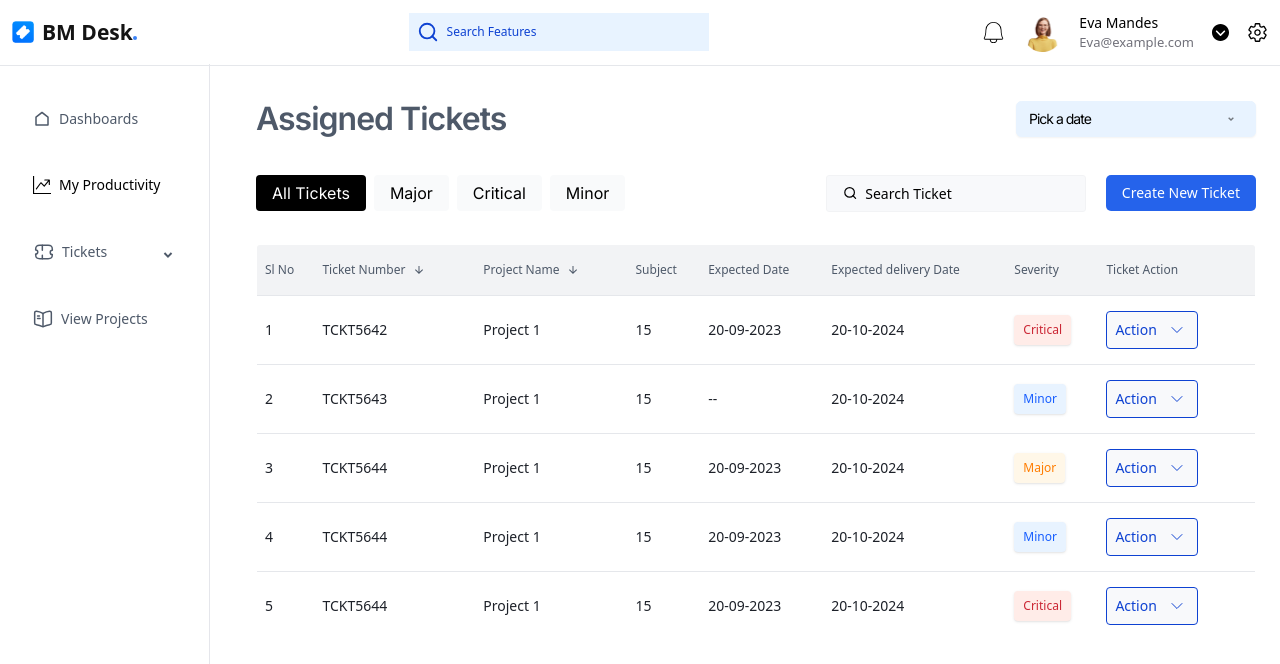
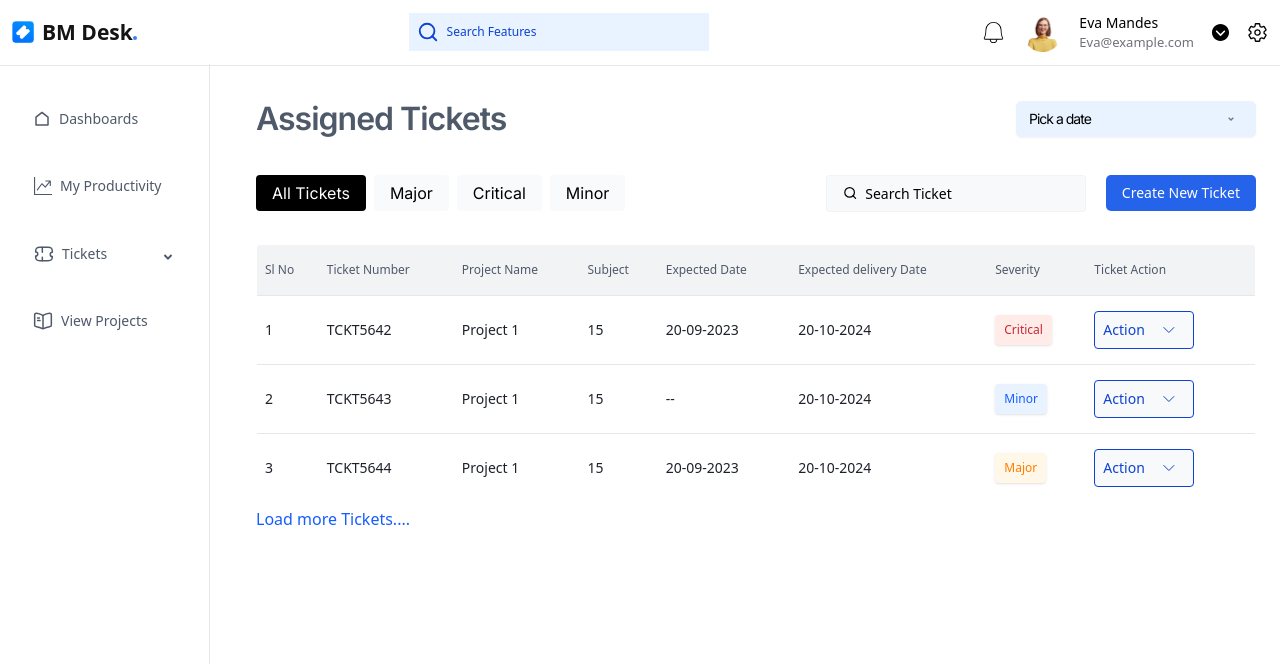
Before and after one commit to Mojithmj/BM-DESK-PROJECT, a React (Vite) app in the folder bm-desk/: page /assignedtickets in a window 1280 px wide. Shown: the top 664 px of the page. Built offline with nearby package versions, Linux system fonts and the light colour scheme.

Commit message:
sidebar changed

```diff
--- a/bm-desk/src/components/AssignedTickets.jsx
+++ b/bm-desk/src/components/AssignedTickets.jsx
@@ -10,7 +10,7 @@ import { IoMdArrowDown } from "react-icons/io";
 function AssignedTickets() {
   const [activeTab, setActiveTab] = useState("alltickets");
   const [loading, setLoading] = useState(false); // To track loading state
-  const [visibleDataCount, setVisibleDataCount] = useState(6); // Number of tickets visible initially
+
 
   // State to manage table data
   const [data, setData] = useState([
@@ -41,31 +41,34 @@ function AssignedTickets() {
       expecteddeliverydate: "20-10-2024",
       severity: "Major",
     },
+  ]);
+
+  const loadMoreData = () => {
+    setLoading(true); // Start loading
+
+    // Simulate fetching more data (e.g., from an API)
+    setTimeout(() => {
+      const moreData = [
         {
           id: 4,
-      ticketnumber: "TCKT5644",
-      projectname: "Project 1",
-      subject: 15,
-      expecteddate: "20-09-2023",
-      expecteddeliverydate: "20-10-2024",
-      severity: "Minor",
-    },
-    {
-      id: 5,
-      ticketnumber: "TCKT5644",
+          ticketnumber: "TCKT5642",
           projectname: "Project 1",
           subject: 15,
           expecteddate: "20-09-2023",
           expecteddeliverydate: "20-10-2024",
           severity: "Critical",
         },
-  ]);
-
-  const loadMoreData = () => {
-    setLoading(true); // Start loading
-
-    setTimeout(() => {
-      setVisibleDataCount((prevCount) => prevCount + 6); // Show 6 more tickets
+        {
+          id: 5,
+          ticketnumber: "TCKT5646",
+          projectname: "Project 1",
+          subject: 15,
+          expecteddate: "20-09-2023",
+          expecteddeliverydate: "20-10-2024",
+          severity: "Major",
+        },
+      ];
+      setData((prevData) => [...prevData, ...moreData]); // Add new data to existing data
       setLoading(false); // Stop loading
     }, 1000); // Simulate a 1-second delay for loading data
   };
@@ -78,6 +81,14 @@ function AssignedTickets() {
   ];
 
   const newHeaders = [
+    // "Sl No",
+    // "Ticket Number",
+    // "Project Name",
+    // "Subject",
+    // "Expected Date",
+    // "Expected Delivery Date",
+    // "Severity",
+    // "Ticket Action",
     {
       id: 1,
       value: "slno",
@@ -87,13 +98,12 @@ function AssignedTickets() {
       id: 2,
       value: "ticketnumber",
       label: "Ticket Number",
-      icon: <IoMdArrowDown />,
     },
     {
       id: 3,
       value: "projectname",
       label: "Project Name",
-      icon: <IoMdArrowDown />,
+      // icon: <IoMdArrowDown />,
 
     //   icon: iconab,
     },
@@ -124,12 +134,9 @@ function AssignedTickets() {
       value: "ticketaction",
       label: "Ticket Action",
     },
+
+
   ];
-
-  const filteredData =
-    activeTab === "alltickets"
-      ? data.slice(0, visibleDataCount) // Show limited data for "All Tickets"
-      : data.filter((ticket) => ticket.severity.toLowerCase() === activeTab);
 
   return (
     <div>
@@ -184,19 +191,22 @@ function AssignedTickets() {
             </div>
           </div>
           {/* Table */}
-          <ReusableTable headers={newHeaders} data={filteredData} />
-          {/* Show "Load More" button only for "All Tickets" tab */}
-          {activeTab === "alltickets" && visibleDataCount < data.length && (
+          <div>
+            {activeTab==="alltickets" && <ReusableTable  headers={newHeaders} data={data}  />}
+            {activeTab==="major" && <ReusableTable  headers={newHeaders} data={data.filter(data1 => data1.severity=== "Major")}  />}
+            {activeTab==="minor" && <ReusableTable  headers={newHeaders} data={data.filter(data1 => data1.severity=== "Minor")}  />}
+            {activeTab==="critical" && <ReusableTable  headers={newHeaders} data={data.filter(data1 => data1.severity=== "Critical")}  />}
+
+          </div>
           <div className="flex justify-start">
             <button
               onClick={loadMoreData}
               className="text-[#165DFF] -mt-8"
-                disabled={loading}
+              disabled={loading} // Disable the button while loading
             >
-                {loading ? "Loading..." : "Load more Tickets..."}
+              {loading ? "Loading..." : "Load more Tickets...."}
             </button>
           </div>
-          )}
         </div>
       </div>
     </div>
--- a/bm-desk/src/components/Opentickets.jsx
+++ b/bm-desk/src/components/Opentickets.jsx
@@ -10,7 +10,7 @@ import { IoMdArrowDown } from "react-icons/io";
 function AssignedTickets() {
   const [activeTab, setActiveTab] = useState("alltickets");
   const [loading, setLoading] = useState(false); // To track loading state
-
+  const [visibleDataCount, setVisibleDataCount] = useState(6); // Number of tickets visible initially
 
   // State to manage table data
   const [data, setData] = useState([
@@ -46,32 +46,16 @@ function AssignedTickets() {
   const loadMoreData = () => {
     setLoading(true); // Start loading
 
-    // Simulate fetching more data (e.g., from an API)
     setTimeout(() => {
-      const moreData = [
-        {
-          id: 4,
-          ticketnumber: "TCKT5642",
-          projectname: "Project 1",
-          subject: 15,
-          expecteddate: "20-09-2023",
-          expecteddeliverydate: "20-10-2024",
-          severity: "Critical",
-        },
-        {
-          id: 5,
-          ticketnumber: "TCKT5646",
-          projectname: "Project 1",
-          subject: 15,
-          expecteddate: "20-09-2023",
-          expecteddeliverydate: "20-10-2024",
-          severity: "Major",
-        },
-      ];
-      setData((prevData) => [...prevData, ...moreData]); // Add new data to existing data
+      setVisibleDataCount((prevCount) => prevCount + 6); // Show 6 more tickets
       setLoading(false); // Stop loading
     }, 1000); // Simulate a 1-second delay for loading data
   };
+
+  const filteredData =
+    activeTab === "alltickets"
+      ? data.slice(0, visibleDataCount) // Show limited data for "All Tickets"
+      : data.filter((ticket) => ticket.severity.toLowerCase() === activeTab);
 
   const tabs = [
     { value: "alltickets", label: "All Tickets" },
@@ -105,8 +89,6 @@ function AssignedTickets() {
       value: "projectname",
       label: "Project Name",
       icon: <IoMdArrowDown />,
-
-
     },
     {
       id: 4,
@@ -139,8 +121,6 @@ function AssignedTickets() {
       value: "ticketaction",
       label: "Ticket Action",
     },
-
-
   ];
 
   return (
@@ -187,13 +167,20 @@ function AssignedTickets() {
             </div>
           </div>
           {/* Table */}
-          <div>
-            {activeTab==="alltickets" && <ReusableTable  headers={newHeaders} data={data}  />}
-            {activeTab==="major" && <ReusableTable  headers={newHeaders} data={data.filter(data1 => data1.severity=== "Major")}  />}
-            {activeTab==="minor" && <ReusableTable  headers={newHeaders} data={data.filter(data1 => data1.severity=== "Minor")}  />}
-            {activeTab==="critical" && <ReusableTable  headers={newHeaders} data={data.filter(data1 => data1.severity=== "Critical")}  />}
-
-          </div>
+          {/* Table */}
+          <ReusableTable headers={newHeaders} data={filteredData} />
+          {/* Show "Load More" button only for "All Tickets" tab */}
+          {activeTab === "alltickets" && visibleDataCount < data.length && (
+            <div className="flex justify-start">
+              <button
+                onClick={loadMoreData}
+                className="text-[#165DFF] -mt-8"
+                disabled={loading}
+              >
+                {loading ? "Loading..." : "Load more Tickets..."}
+              </button>
+            </div>
+          )}
           <div className="flex justify-start">
             <button
               onClick={loadMoreData}
--- a/bm-desk/src/components/Sidebar.jsx
+++ b/bm-desk/src/components/Sidebar.jsx
@@ -40,7 +40,7 @@ function Sidebar() {
       <div className="flex flex-col h-screen border-r-[1px]  border-[#E5E6EB] 2xl:w-[250px] lg:w-[210px] md:w-[180px] w-[160px] px-4 py-8 gap-5">
         {/* Dashboard */}
         <div className="group">
-          <div
+        <div
             className={`flex flex-row items-center px-4 py-3 gap-2 rounded-[4px] cursor-pointer border ${
               selectedTab === "dashboard"
                 ? "border-[#BEDAFF] bg-[#E8F3FF] text-[#165DFF]"
@@ -51,7 +51,7 @@ function Sidebar() {
             <div className="2xl:text-[20px] lg:text-[18px] md:text-[16px] text-[14px]  group-hover:text-[#165DFF]">
               <RiHomeLine />
             </div>
-            <div className="2xl:text-base lg:text-sm md:text-[11px] text-[10px] font-medium normal text-[#4E5969] group-hover:text-[#165DFF]"
+            <div className="2xl:text-base lg:text-sm md:text-[11px] text-[10px] font-medium normal  group-hover:text-[#165DFF]"
             onClick={()=> navigate('/')}>
               Dashboards
             </div>
@@ -59,7 +59,14 @@ function Sidebar() {
         </div>
 
          {/* Productivity */}
-         <div className="group">
+         <div
+            className={`group border ${
+              selectedTab === "productivity"
+                ? "border-[#BEDAFF] bg-[#E8F3FF] text-[#165DFF]"
+                : "border-white text-[#4E5969] group-hover:border-[#BEDAFF] group-hover:bg-[#E8F3FF] group-hover:text-[#165DFF]"
+            }`}
+            onClick={() => setSelectedTab("productivity")}
+          >
           <div
             className="flex flex-row gap-2 items-center rounded-[4px] px-4 py-3 cursor-pointer border border-white group-hover:border-[#BEDAFF] group-hover:bg-[#E8F3FF]"
             onClick={()=> navigate('/productivity')} // Navigate to productivity
```
Lines whose indentation alone changed are shown as unchanged.
